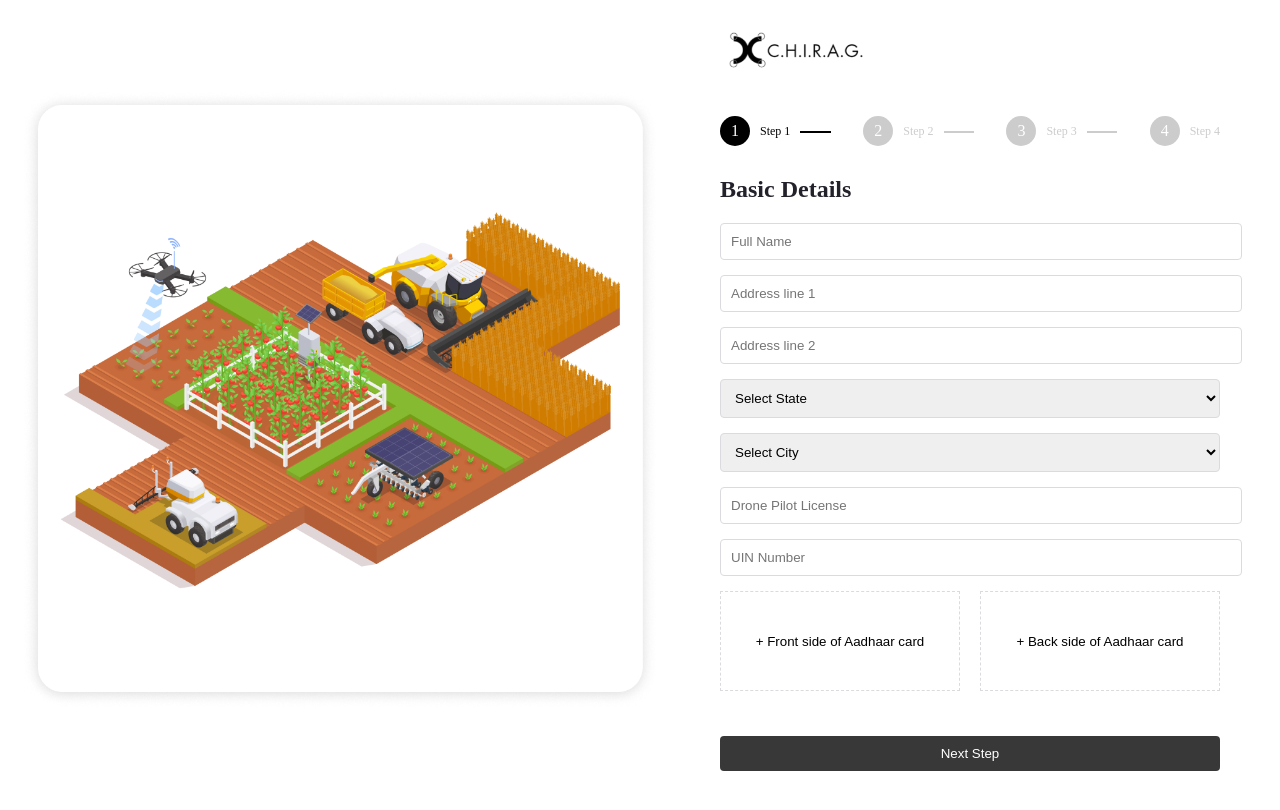
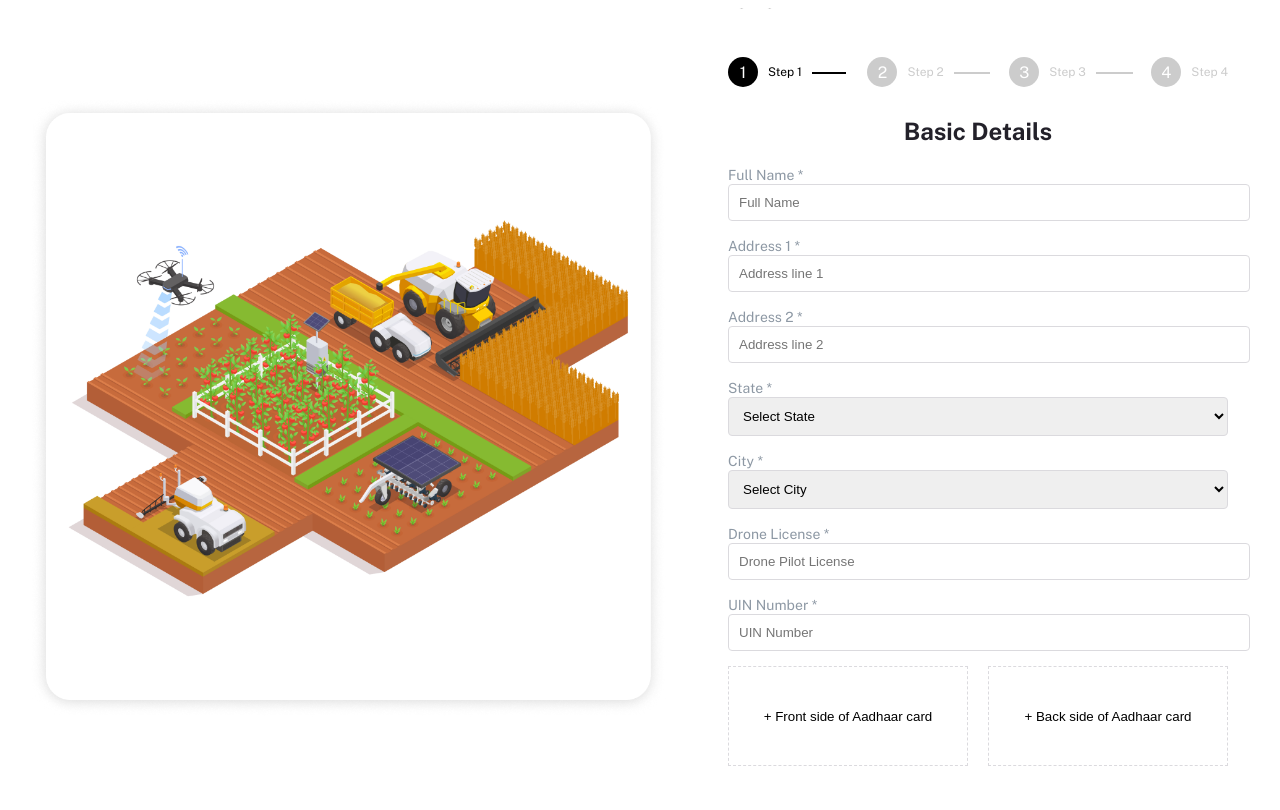
Before and after one commit to gityash2024/chirag-vendor, a React (Vite) app: page /register in a window 1280 px wide. Shown: the top 810 px of the page. Built offline with nearby package versions, Linux system fonts and the light colour scheme.

Commit message:
update auth

```diff
--- a/index.html
+++ b/index.html
@@ -5,6 +5,7 @@
     <link rel="icon" type="image/png" href="/logo.png" />
     <meta name="viewport" content="width=device-width, initial-scale=1.0" />
     <title>Chirag Vendor</title>
+    <link href="https://fonts.googleapis.com/css2?family=Public+Sans:wght@400;500;700&display=swap" rel="stylesheet">
   </head>
   <body>
     <div id="root"></div>
--- a/src/App.css
+++ b/src/App.css
@@ -0,0 +1,17 @@
+/* Global font setting */
+body {
+    font-family: 'Public Sans', sans-serif;
+  }
+
+  /* Example usage for different weights */
+  h1 {
+    font-weight: 700; /* Bold */
+  }
+
+  p {
+    font-weight: 400; /* Regular */
+  }
+
+  strong {
+    font-weight: 500; /* Medium */
+  }
--- a/src/components/Sidebar.jsx
+++ b/src/components/Sidebar.jsx
@@ -52,8 +52,8 @@ const MenuItem = styled(Link)`
     background-color: rgba(255, 255, 255, 0.1);
   }
   img {
-    width: 20px;
-    height: 20px;
+    width: 30px;
+    height: 30px;
     margin-right: 15px;
   }
 `;
--- a/src/index.css
+++ b/src/index.css
@@ -1,5 +1,17 @@
+/* Global font setting */
+body {
+  font-family: 'Public Sans', sans-serif;
+}
 
-body {
-  margin: 0;
+/* Example usage for different weights */
+h1 {
+  font-weight: 700; /* Bold */
+}
 
+p {
+  font-weight: 400; /* Regular */
 }
+
+strong {
+  font-weight: 500; /* Medium */
+}
--- a/src/pages/auth/LanguageSelection.jsx
+++ b/src/pages/auth/LanguageSelection.jsx
@@ -38,10 +38,14 @@ const LogoContainer = styled.div`
 `;
 
 const Logo = styled.img`
-  width: 150px;
+  width: 250px;
+  margin-right: 100px;
+  // margin-top: 50px;
 `;
 
 const Title = styled.h2`
+ font-family: 'Public Sans', sans-serif;
+  font-weight: 400; /* Regular */
   font-size: 24px;
   color: #23212A;
   margin-bottom: 10px;
@@ -49,6 +53,8 @@ const Title = styled.h2`
 
 const Subtitle = styled.p`
   font-size: 16px;
+   font-family: 'Public Sans', sans-serif;
+  font-weight: 400; /* Regular */
   color: #23212A;
   margin-bottom: 20px;
 `;
@@ -68,6 +74,7 @@ const Button = styled.button`
   border: none;
   border-radius: 4px;
   cursor: pointer;
+  width: 100%;
 `;
 
 const LanguageSelection = () => {
@@ -89,7 +96,7 @@ const LanguageSelection = () => {
           <Logo src={chiragLogo} alt="CHIRAG Logo" />
         </LogoContainer>
         <Title>Please select your preferred language</Title>
-        <Subtitle>You can change your app language at any time from Profile {'>'} Language</Subtitle>
+        <Subtitle>You can change your app language at any time from <br/> Profile {'>'} Language</Subtitle>
         <form onSubmit={handleSubmit}>
           <Select value={language} onChange={(e) => setLanguage(e.target.value)}>
             <option value="English">English</option>
--- a/src/pages/auth/Login.jsx
+++ b/src/pages/auth/Login.jsx
@@ -38,18 +38,22 @@ const LogoContainer = styled.div`
 `;
 
 const Logo = styled.img`
-  width: 150px;
+  width: 250px;
+  margin-right: 70px;
 `;
 
 const Title = styled.h2`
   font-size: 24px;
+   font-family: 'Public Sans', sans-serif;
+  font-weight: 400; /* Regular */
   color: #23212A;
   margin-bottom: 20px;
-  text-align: center;
 `;
 
 const Input = styled.input`
-  width: 75%;
+  width: 94%;
+   font-family: 'Public Sans', sans-serif;
+  font-weight: 400; /* Regular */
   padding: 10px;
   margin-bottom: 20px;
   border: 1px solid #DBDADE;
@@ -58,7 +62,7 @@ const Input = styled.input`
 `;
 
 const Button = styled.button`
-  width:80%;
+  width:100%;
   background-color: #383838;
   color: white;
   padding: 10px;
@@ -103,7 +107,7 @@ const Login = () => {
         <LogoContainer>
           <Logo src={chiragLogo} alt="CHIRAG Logo" />
         </LogoContainer>
-        <Title>Please login with your registered mobile number</Title>
+        <Title>Please login with your registered <br/>mobile number</Title>
         <form onSubmit={handleSubmit}>
           <Input
             type="tel"
--- a/src/pages/auth/OTP.jsx
+++ b/src/pages/auth/OTP.jsx
@@ -38,10 +38,12 @@ const LogoContainer = styled.div`
 `;
 
 const Logo = styled.img`
-  width: 150px;
+  width: 250px;
 `;
 
 const Title = styled.h2`
+ font-family: 'Public Sans', sans-serif;
+  font-weight: 600; /* Regular */
   font-size: 24px;
   color: #23212A;
   margin-bottom: 10px;
@@ -49,6 +51,8 @@ const Title = styled.h2`
 
 const Subtitle = styled.p`
   font-size: 16px;
+   font-family: 'Public Sans', sans-serif;
+  font-weight: 400; /* Regular */
   color: #23212A;
   margin-bottom: 20px;
 `;
@@ -62,6 +66,8 @@ const MobileNumber = styled.p`
 const OTPInputLabel = styled.p`
   font-size: 14px;
   color: #666;
+   font-family: 'Public Sans', sans-serif;
+  font-weight: 400; /* Regular */
   margin-bottom: 10px;
 `;
 
@@ -89,6 +95,8 @@ const Button = styled.button`
   background-color: #383838;
   color: white;
   padding: 10px;
+   font-family: 'Public Sans', sans-serif;
+  font-weight: 600; /* Regular */
   border: none;
   border-radius: 4px;
   cursor: pointer;
--- a/src/pages/auth/register.jsx
+++ b/src/pages/auth/register.jsx
@@ -84,8 +84,13 @@ const StepText = styled.div`
 `;
 
 const Title = styled.h2`
+font-family: 'Public Sans', sans-serif;
+  font-weight: 600; /* Regular */
   font-size: 24px;
   color: #23212A;
+  margin-top: 20px;
+  display: flex;
+  justify-content: center;
   margin-bottom: 20px;
 `;
 
@@ -95,6 +100,13 @@ const Input = styled.input`
   margin-bottom: 15px;
   border: 1px solid #DBDADE;
   border-radius: 4px;
+`;
+const InputLabel=styled.label`
+  font-size: 14px;
+  color: #8D98A4;
+   font-family: 'Public Sans', sans-serif;
+  font-weight: 400; /* Regular */
+  margin-bottom: 20px !important;
 `;
 
 const Select = styled.select`
@@ -263,22 +275,30 @@ const Register = () => {
           <form onSubmit={handleSubmit}>
             {step === 1 && (
               <>
+                    <InputLabel>Full Name * </InputLabel>
+
                 <Input name="fullName" value={formData.fullName} onChange={handleInputChange} placeholder="Full Name" required />
+                <InputLabel>Address 1 * </InputLabel>
                 <Input name="address1" value={formData.address1} onChange={handleInputChange} placeholder="Address line 1" required />
+                <InputLabel>Address 2 * </InputLabel>
                 <Input name="address2" value={formData.address2} onChange={handleInputChange} placeholder="Address line 2" />
+                <InputLabel>State * </InputLabel>
                 <Select name="state" value={formData.state} onChange={handleInputChange} required>
                   <option value="">Select State</option>
                   {stateOptions.map((state, index) => (
                     <option key={index} value={state}>{state}</option>
                   ))}
                 </Select>
+                <InputLabel>City * </InputLabel>
                 <Select name="city" value={formData.city} onChange={handleInputChange} required>
                   <option value="">Select City</option>
                   {cityOptions.map((city, index) => (
                     <option key={index} value={city}>{city}</option>
                   ))}
                 </Select>
+                <InputLabel>Drone License * </InputLabel>
                 <Input name="droneLicense" value={formData.droneLicense} onChange={handleInputChange} placeholder="Drone Pilot License" required />
+                <InputLabel>UIN Number * </InputLabel>
                 <Input name="uinNumber" value={formData.uinNumber} onChange={handleInputChange} placeholder="UIN Number" required />
                 <UploadContainer>
                   <UploadButton onClick={() => document.getElementById('aadhaarFront').click()}>
@@ -288,26 +308,32 @@ const Register = () => {
                     + Back side of Aadhaar card
                   </UploadButton>
                 </UploadContainer>
+
                 <input id="aadhaarFront" type="file" hidden onChange={(e) => handleFileUpload(e)} name="aadhaarFront" />
                 <input id="aadhaarBack" type="file" hidden onChange={(e) => handleFileUpload(e)} name="aadhaarBack" />
               </>
             )}
             {step === 2 && (
               <>
+                <InputLabel>Experience * </InputLabel>
                 <Input name="experience" value={formData.experience} onChange={handleInputChange} placeholder="Experience in years" type="number" required />
+                <InputLabel>Pricing * </InputLabel>
                 <Input name="pricing" value={formData.pricing} onChange={handleInputChange} placeholder="Approx Pricing for 1 acre of land service" type="number" required />
+                <InputLabel>Service Location * </InputLabel>
                 <Select name="serviceState" value={formData.serviceState} onChange={handleInputChange} required>
                   <option value="">Select State</option>
                   {stateOptions.map((state, index) => (
                     <option key={index} value={state}>{state}</option>
                   ))}
                 </Select>
+                <InputLabel>Service City * </InputLabel>
                 <Select name="serviceCity" value={formData.serviceCity} onChange={handleInputChange} required>
                   <option value="">Select City</option>
                   {cityOptions.map((city, index) => (
                     <option key={index} value={city}>{city}</option>
                   ))}
                 </Select>
+                <InputLabel>Village * </InputLabel>
                 <Input name="village" value={formData.village} onChange={handleInputChange} placeholder="Village" />
               </>
             )}
@@ -320,15 +346,22 @@ const Register = () => {
                       {formData.drones.length > 1 ?
                         <RemoveButton onClick={() => removeItem(index, 'drones')}>✕</RemoveButton>:null}
                     </FormArrayHeader>
+                    <InputLabel>Drone Details * </InputLabel>
                     <Input name="model" value={drone.model} onChange={(e) => handleInputChange(e, index, 'drones')} placeholder="Drone Model" required />
+                    <InputLabel>Drone Specs * </InputLabel>
                     <Input name="speed" value={drone.speed} onChange={(e) => handleInputChange(e, index, 'drones')} placeholder="Speed of the Drone" required />
+                    <InputLabel>Drone Flow Rate * </InputLabel>
                     <Input name="flowRate" value={drone.flowRate} onChange={(e) => handleInputChange(e, index, 'drones')} placeholder="Flow Rate of the Drone" required />
+                    <InputLabel>Drone Capacity * </InputLabel>
                     <Input name="payload" value={drone.payload} onChange={(e) => handleInputChange(e, index, 'drones')} placeholder="Payload Capacity in kgs" required />
                     <UploadButton  onClick={() => document.getElementById(`droneImage${index}`).click()}>
                       + Drone Image
                     </UploadButton>
                     <input id={`droneImage${index}`} type="file" hidden onChange={(e) => handleFileUpload(e, index, 'drones')} />
+                    <InputLabel>Drone Manufacturere * </InputLabel>
                     <Input name="manufacturer" value={drone.manufacturer} onChange={(e) => handleInputChange(e, index, 'drones')} placeholder="Manufacturer Name" required />
+                    <InputLabel>Drone YOP * </InputLabel>
+
                     <Input name="purchaseYear" value={drone.purchaseYear} onChange={(e) => handleInputChange(e, index, 'drones')} placeholder="Year of Purchase" required />
                   </FormArrayContainer>
                 ))}
@@ -344,11 +377,17 @@ const Register = () => {
                       {formData.batteries.length > 1 ?
                         <RemoveButton onClick={() => removeItem(index, 'batteries')}>✕</RemoveButton>:null}
                     </FormArrayHeader>
+                    <InputLabel>Battery Capacity * </InputLabel>
                     <Input name="capacity" value={battery.capacity} onChange={(e) => handleInputChange(e, index, 'batteries')} placeholder="Capacity" required />
+                    <InputLabel>Battery Life Cycles * </InputLabel>
                     <Input name="lifeCycles" value={battery.lifeCycles} onChange={(e) => handleInputChange(e, index, 'batteries')} placeholder="Life Cycles" required />
+                    <InputLabel>Battery Voltage * </InputLabel>
                     <Input name="voltage" value={battery.voltage} onChange={(e) => handleInputChange(e, index, 'batteries')} placeholder="Voltage" required />
+                    <InputLabel>Battery Ampere * </InputLabel>
                     <Input name="ampere" value={battery.ampere} onChange={(e) => handleInputChange(e, index, 'batteries')} placeholder="Ampere" required />
+                    <InputLabel>Battery Manufacturere * </InputLabel>
                     <Input name="manufacturer" value={battery.manufacturer} onChange={(e) => handleInputChange(e, index, 'batteries')} placeholder="Manufacturer" required />
+                    <InputLabel>Battery Purchase Year * </InputLabel>
                     <Input name="purchaseYear" value={battery.purchaseYear} onChange={(e) => handleInputChange(e, index, 'batteries')} placeholder="Year of Purchase" required />
                   </FormArrayContainer>
                 ))}
```
